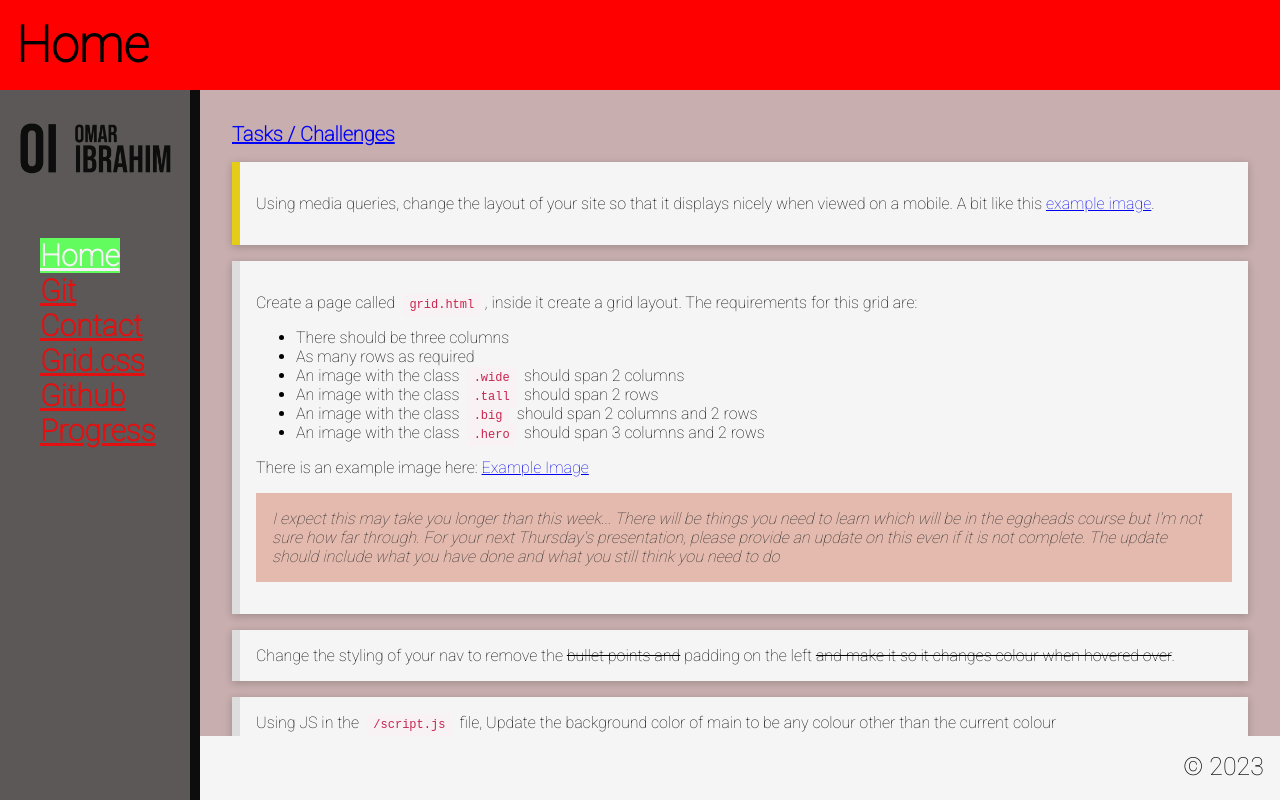
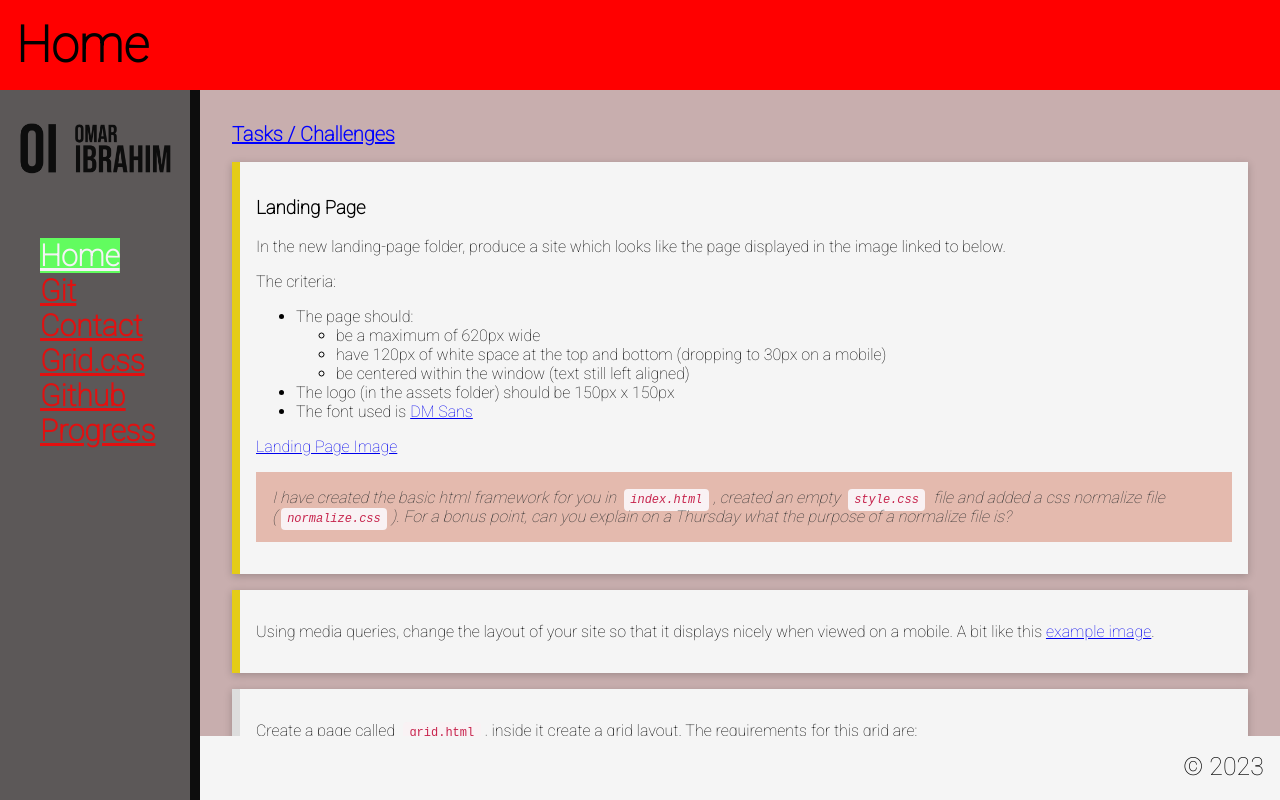
Before and after one commit to omar12ahmed/omar-training, a plain HTML site: page public/index.html in a window 1280 px wide. Drawn offline with Linux system fonts and the light colour scheme.

Commit message:
add landing-page task

```diff
--- a/public/index.html
+++ b/public/index.html
@@ -43,6 +43,58 @@
             <main class="main-content">
                 <h2>Tasks / Challenges</h2>
                 <div class="tasks-container">
+                    <div class="task-card new">
+                        <h3>Landing Page</h3>
+                        <p>
+                            In the new landing-page folder, produce a site which
+                            looks like the page displayed in the image linked to
+                            below.
+                        </p>
+                        <p>The criteria:</p>
+                        <ul>
+                            <li>
+                                The page should:
+                                <ul>
+                                    <li>be a maximum of 620px wide</li>
+                                    <li>
+                                        have 120px of white space at the top and
+                                        bottom (dropping to 30px on a mobile)
+                                    </li>
+                                    <li>
+                                        be centered within the window (text
+                                        still left aligned)
+                                    </li>
+                                </ul>
+                            </li>
+                            <li>
+                                The logo (in the assets folder) should be 150px
+                                x 150px
+                            </li>
+                            <li>
+                                The font used is
+                                <a
+                                    href="https://fonts.google.com/specimen/DM+Sans?query=dm+"
+                                    target="_blank"
+                                    >DM Sans</a
+                                >
+                            </li>
+                        </ul>
+                        <p>
+                            <a
+                                href="images/examples//landing-page.png"
+                                class="lb"
+                                >Landing Page Image</a
+                            >
+                        </p>
+                        <p class="important">
+                            I have created the basic html framework for you in
+                            <code>index.html</code>, created an empty
+                            <code>style.css</code> file and added a css
+                            normalize file (<code>normalize.css</code>). For a
+                            bonus point, can you explain on a Thursday what the
+                            purpose of a normalize file is?
+                        </p>
+                    </div>
                     <div class="task-card new">
                         <p>
                             Using media queries, change the layout of your site
```
Also changed, not shown: public/images/examples/landing-page.png (added).
